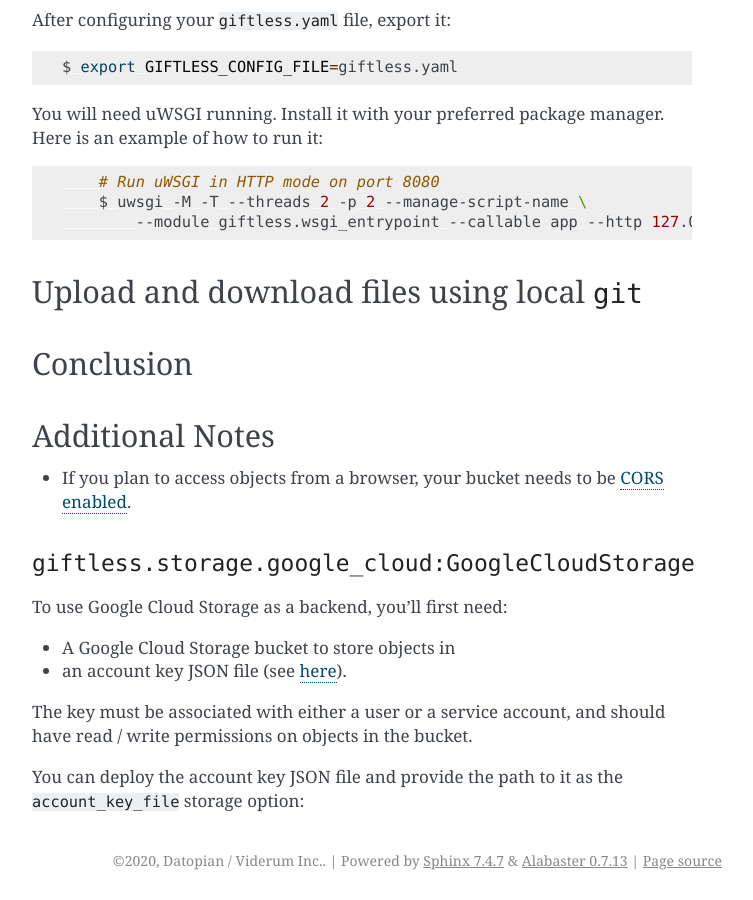
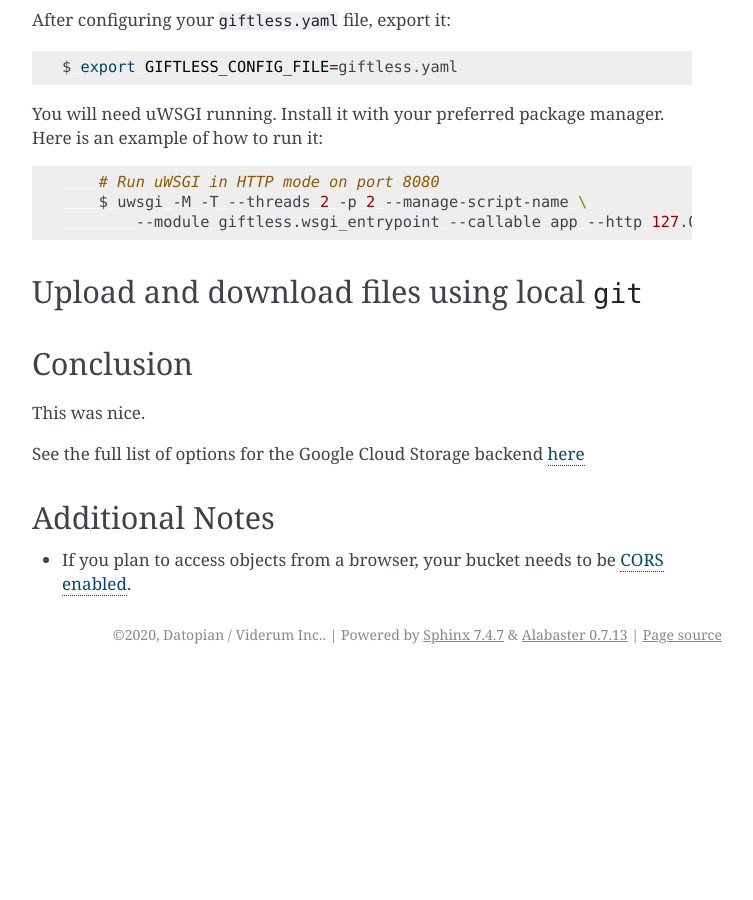
Before and after one commit to datopian/giftless, a Sphinx documentation site: the page built from docs/source/using-gcs.md, in a window 1280 px wide and 900 px high, scrolled down 2704 px. Shown: the whole window, without its empty margins (388-1141 px from the left). Built offline with Sphinx 7.4.7, drawn with Linux system fonts in a browser that asks for light colours; the version number could not be read and is left out; after the commit the page ends 3378 px from its top, so only the background shows below that; some of the changed text lies outside the part shown.

Commit message:
Remove some dated text

```diff
--- a/docs/source/using-gcs.md
+++ b/docs/source/using-gcs.md
@@ -128,21 +128,11 @@ Here is an example of how to run it:
 ## Upload and download files using local `git`
 
 ## Conclusion
+This was nice.
+
+See the full list of options for the Google Cloud Storage backend [here](storage-backends.md)
 
 ## Additional Notes
 
 * If you plan to access objects from a browser, your bucket needs to be
   [CORS enabled](https://cloud.google.com/storage/docs/configuring-cors).
-
-
-#### `giftless.storage.google_cloud:GoogleCloudStorage`
-
-To use Google Cloud Storage as a backend, you'll first need:
-* A Google Cloud Storage bucket to store objects in
-* an account key JSON file (see [here](https://console.cloud.google.com/apis/credentials/serviceaccountkey)).
-
-The key must be associated with either a user or a service account, and should have
-read / write permissions on objects in the bucket.
-
-You can deploy the account key JSON file and provide the path to it as
-the `account_key_file` storage option:
```
